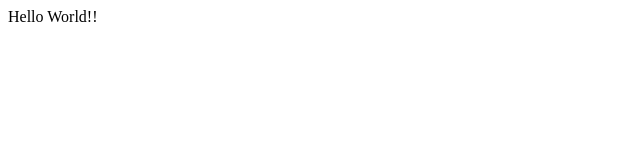
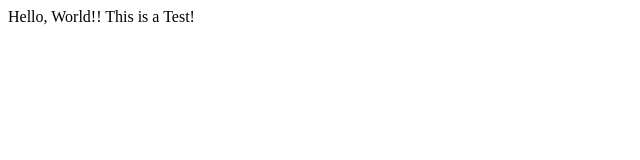
Before and after one commit to gdquiel/Lecture1, a plain HTML site: page index.html in a window 1280 px wide. Shown: the whole page, without its empty margins (0-640 px from the left). Drawn offline with Linux system fonts and the light colour scheme.

Commit message:
changed the body message

```diff
--- a/index.html
+++ b/index.html
@@ -4,6 +4,6 @@
       <title>TEST</title>
   </head>
   <body>
-    Hello World!!
+    Hello, World!! This is a Test!
   </body>
 </html>
```
